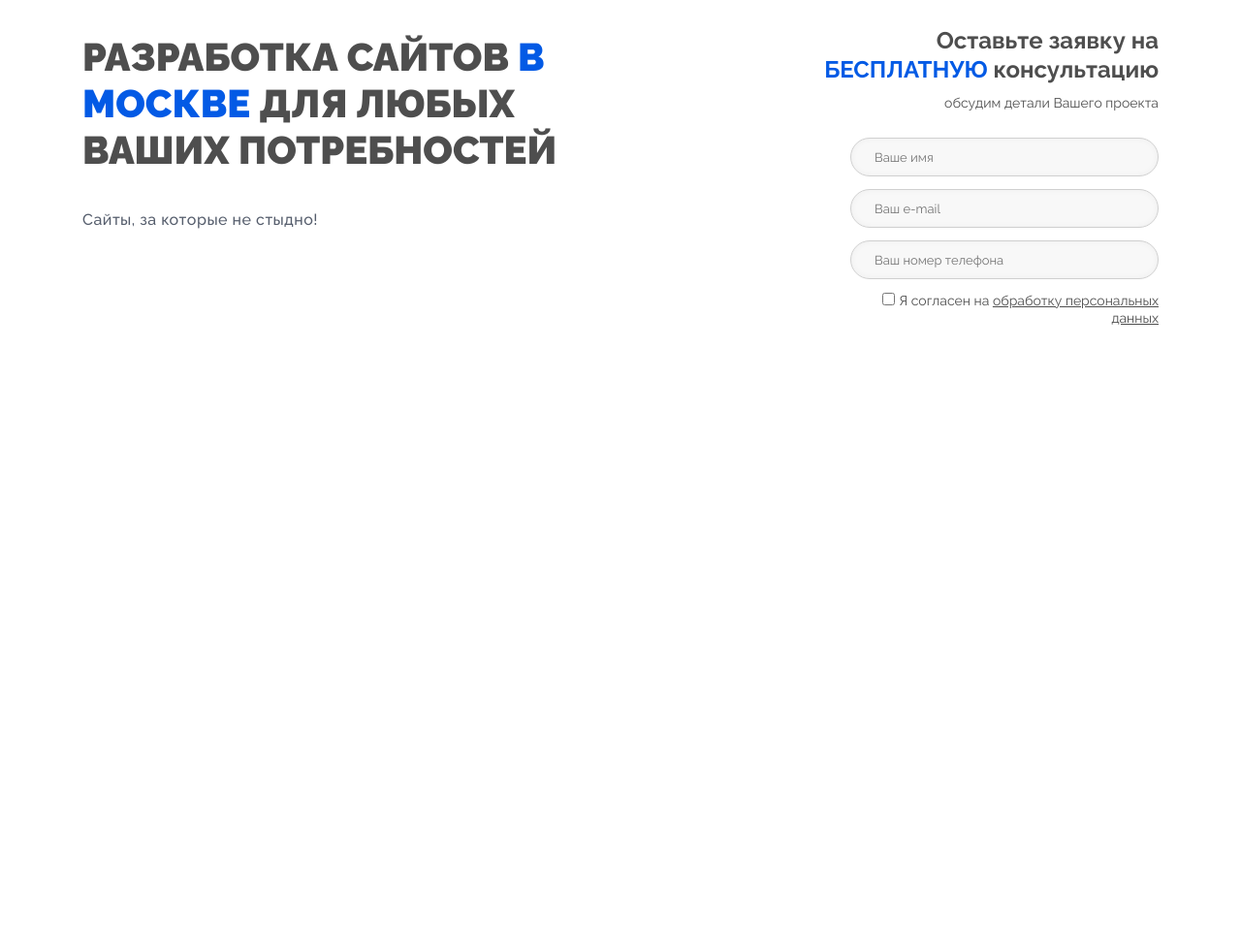
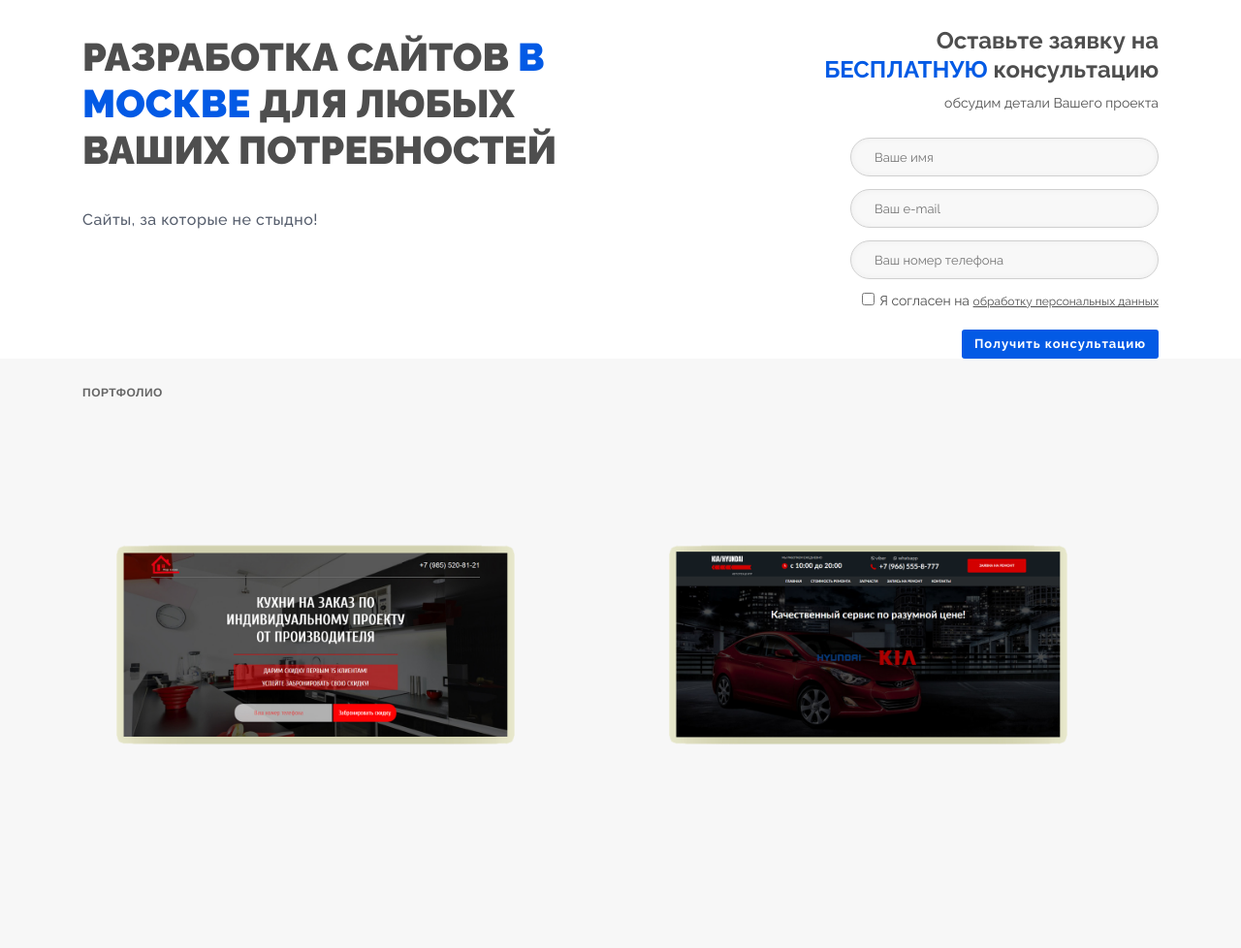
Before and after one commit to LoKi-WEB-RU/my-site, a plain HTML site: page index.html in a window 1280 px wide. Shown: the part 202-1180 px from the top of the page at 97% size. Before the commit the page ends 800 px from the top, so only its background shows below. Drawn offline with Linux system fonts and the light colour scheme.

Commit message:
Add files via upload

```diff
--- a/css/master.css
+++ b/css/master.css
@@ -3895,5 +3895,51 @@ body {
   border-radius: 40px;
   border-color: #d0d0d0;
 }
+.obrabotka-popup {
+  font-size: 12px;
+}
+.btn {
+  color: #fff;
+  font-family: Raleway, sans-serif;
+  font-weight: bold;
+  font-size: 13px;
+  line-height: 14px;
+  letter-spacing: 1px;
+  text-transform: none;
+  padding: 8px 13px;
+  border-radius: 3px;
+  background-color: #035ae5;
+  border: 0;
+  margin-top: 20px;
+}
+.btn:hover {
+  background-color: #003c9d;
+  transition: 0.5s;
+  cursor: pointer;
+}
+.s2 {
+  background-color: #f7f7f7;
+}
+.caption-s2 {
+  padding: 17px 0;
+  position: relative;
+  height: auto;
+}
+.caption-s2--p {
+  color: #666;
+  font-size: 0.75rem;
+  font-weight: bold;
+  text-transform: uppercase;
+  line-height: 1em;
+  letter-spacing: 0.5px;
+}
+.work {
+  width: 450px;
+}
+.work:hover {
+  transform: scale(1.3);
+  transition: 0.7s;
+  cursor: pointer;
+}
 
  /*# sourceMappingURL=master.css.map */
--- a/index.html
+++ b/index.html
@@ -18,7 +18,7 @@
               <div class="nav">
                 <ul>
                   <li><a href="#">Портфолио</a></li>
-                  <li><a href="#">О нас</a></li>
+                  <li><a href="#">Обо мне</a></li>
                   <li><a href="#">Контакты</a></li>
                 </ul>
               </div>
@@ -52,8 +52,26 @@
                 <div class="accept-field">
                   <input id="check" type="checkbox" required="">
                   <label class="paragraph-header--form">Я согласен на <a href="" class="obrabotka-popup paragraph-header--form">обработку персональных данных</a></label>
+                  <button type="submit" class="btn btn-form">Получить консультацию</button>
                 </div>
               </form>
+            </div>
+          </div>
+        </div>
+      </div>
+      <div class="section s2">
+        <div class="container">
+          <div class="caption-s2">
+            <p class="caption-s2--p">Портфолио</p>
+          </div>
+          <div class="row">
+            <div class="col-sm s2-block--works">
+              <div class="col-sm s2-work"><img src="../img/works/kitchen.png" alt="" class="work"></div>
+              <div class="col-sm s2-work"><img src="../img/works/france1.png" alt="" class="work"></div>
+            </div>
+            <div class="col-sm s2-block--works">
+              <div class="col-sm s2-work"><img src="../img/works/kia1.png" alt="" class="work"></div>
+              <div class="col-sm s2-work"><img src="../img/works/remont.png" alt="" class="work"></div>
             </div>
           </div>
         </div>
```
Also changed, not shown: img/works/FRANCE.png (added), img/works/IMG_0934.png (added), img/works/IMG_0935.jpg (added), img/works/Screenshot_2021-03-25 ПМРК ЛИАНОЗОВО - ремонт французских автомобилей.png (added), img/works/france1.png (added), img/works/kia1.png (added), img/works/kitchen.jpg (added), img/works/kitchen.png (added), img/works/remont.png (added), img/works/Без имени-1.jpg (added), 7 other files.
